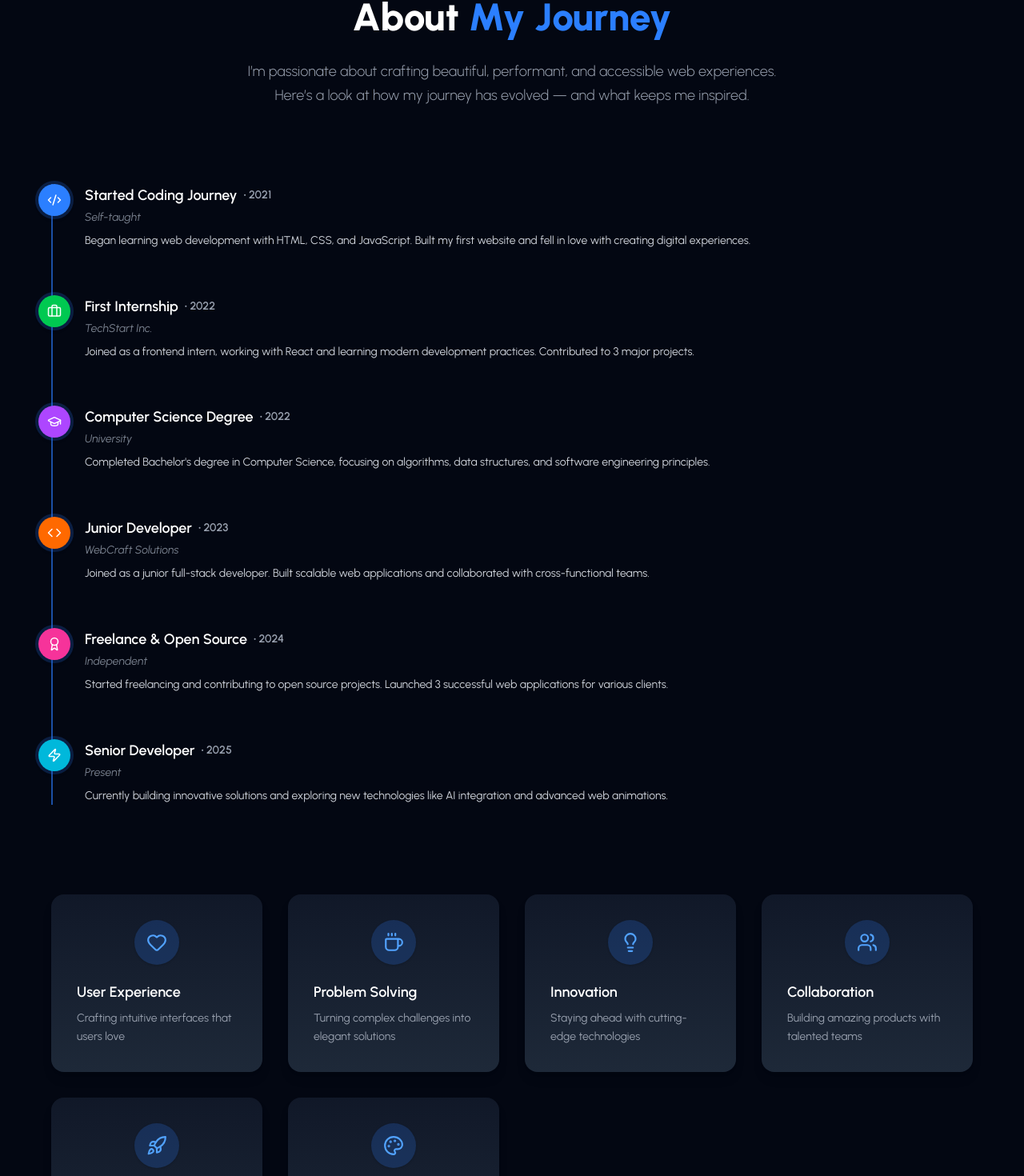
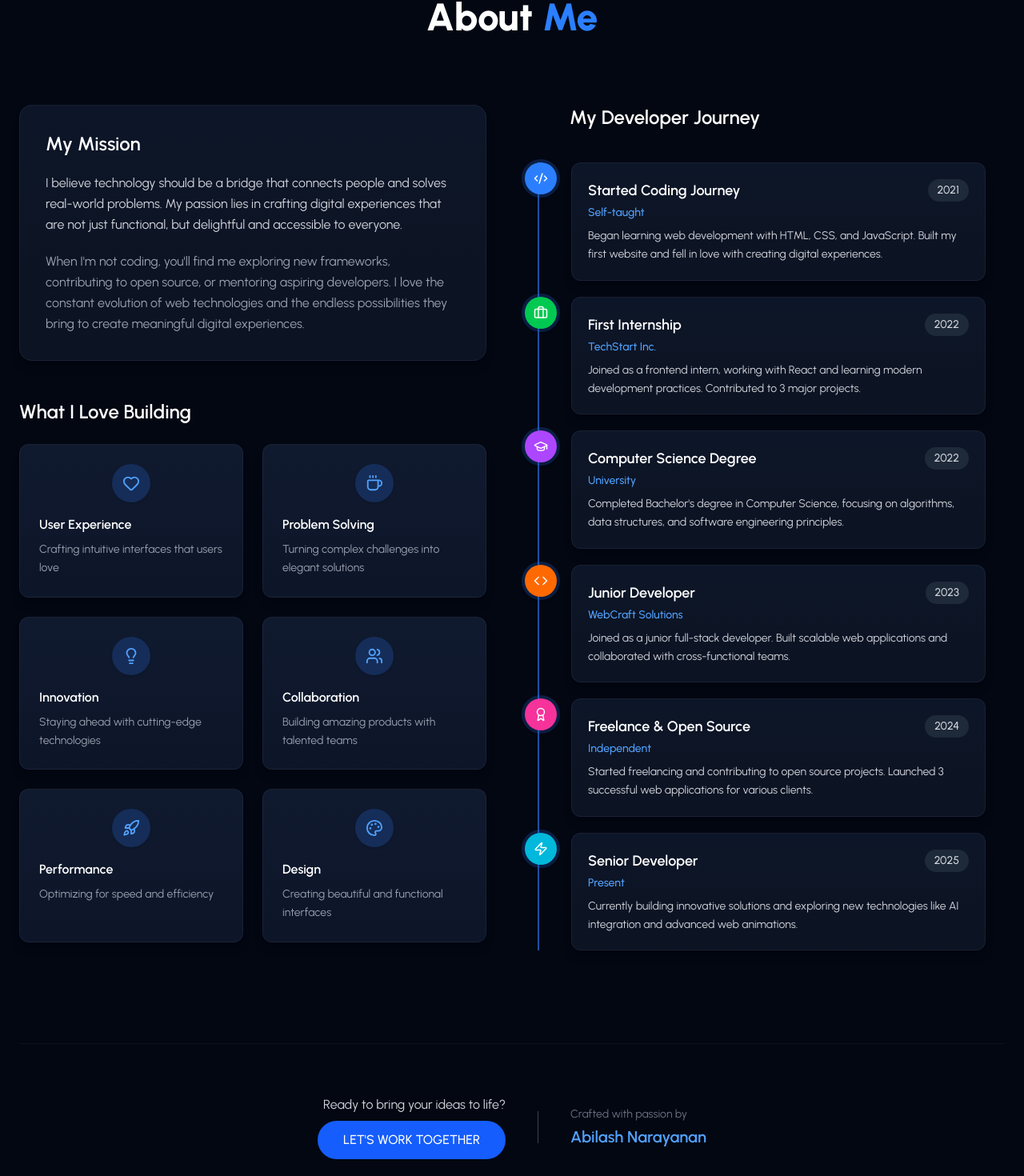
Before and after one commit to abilashhhh/react-portfolio, a React (Vite) app: page / in a window 1280 px wide. Shown: the part 4015-5485 px from the top of the page at 80% size. Built offline with nearby package versions, Linux system fonts and the light colour scheme.

Commit message:
About sec updated

```diff
--- a/src/components/Sections/AboutSection.jsx
+++ b/src/components/Sections/AboutSection.jsx
@@ -13,14 +13,14 @@ const AboutSection = () => {
         isDarkMode ? "bg-gray-950 text-white" : "bg-gray-50 text-gray-900"
       }`}
     >
-      <div className="max-w-6xl mx-auto relative z-10">
+      <div className="max-w-7xl mx-auto relative z-10">
         {/* Header */}
         <motion.div
           initial="hidden"
           whileInView="visible"
           viewport={{ once: true, amount: 0.3 }}
           variants={containerVariants}
-          className="text-center mb-24"
+          className="text-center mb-20"
         >
           <motion.p
             variants={itemVariants}
@@ -35,63 +35,176 @@ const AboutSection = () => {
             variants={itemVariants}
             className="text-4xl md:text-5xl font-extrabold mb-6 leading-tight"
           >
-            About <span className="text-blue-500">My Journey</span>
+            About <span className="text-blue-500">Me</span>
           </motion.h2>
+        </motion.div>
+
+        {/* Main About Section */}
+        <div className="grid lg:grid-cols-2 gap-16 mb-24 items-start">
+          {/* Left Column: My Mission + Passions */}
+          <div>
+            {/* My Mission */}
+            <motion.div
+              initial={{ opacity: 0, y: 50 }}
+              whileInView={{ opacity: 1, y: 0 }}
+              transition={{ duration: 0.7, ease: "easeOut" }}
+              viewport={{ once: true, amount: 0.3 }}
+              className={`p-8 rounded-2xl mb-12 transition-all duration-500 ease-in-out hover:-translate-y-1 ${
+                isDarkMode
+                  ? "bg-gradient-to-b from-[#0d1628] to-[#0c1322] border border-gray-700/30 shadow-lg hover:shadow-blue-500/10"
+                  : "bg-gradient-to-b from-white to-gray-100 shadow-md hover:shadow-lg"
+              }`}
+            >
+              <motion.h3
+                initial={{ opacity: 0, y: 20 }}
+                whileInView={{ opacity: 1, y: 0 }}
+                transition={{ duration: 0.6, delay: 0.2 }}
+                className="text-2xl font-semibold mb-5"
+              >
+                My Mission
+              </motion.h3>
 
               <motion.p
-            variants={itemVariants}
-            className={`text-lg leading-relaxed max-w-2xl mx-auto font-light ${
+                initial={{ opacity: 0, y: 20 }}
+                whileInView={{ opacity: 1, y: 0 }}
+                transition={{ duration: 0.6, delay: 0.3 }}
+                className={`text-base leading-relaxed mb-5 ${
+                  isDarkMode ? "text-gray-300" : "text-gray-700"
+                }`}
+              >
+                I believe technology should be a bridge that connects people and
+                solves real-world problems. My passion lies in crafting digital
+                experiences that are not just functional, but delightful and
+                accessible to everyone.
+              </motion.p>
+
+              <motion.p
+                initial={{ opacity: 0, y: 20 }}
+                whileInView={{ opacity: 1, y: 0 }}
+                transition={{ duration: 0.6, delay: 0.4 }}
+                className={`text-base leading-relaxed ${
                   isDarkMode ? "text-gray-400" : "text-gray-600"
                 }`}
               >
-            I’m passionate about crafting beautiful, performant, and accessible
-            web experiences. Here’s a look at how my journey has evolved — and
-            what keeps me inspired.
+                When I'm not coding, you'll find me exploring new frameworks,
+                contributing to open source, or mentoring aspiring developers. I
+                love the constant evolution of web technologies and the endless
+                possibilities they bring to create meaningful digital
+                experiences.
               </motion.p>
             </motion.div>
 
-        {/* Timeline Section */}
+            {/* What I Love Building */}
+            <motion.div
+              initial={{ opacity: 0, y: 50 }}
+              whileInView={{ opacity: 1, y: 0 }}
+              transition={{ duration: 0.7, ease: "easeOut" }}
+              viewport={{ once: true, amount: 0.2 }}
+            >
+              <h3 className="text-2xl font-semibold mb-6">
+                What I Love Building
+              </h3>
+
+              <div className="grid sm:grid-cols-2 gap-6">
+                {PASSIONS.map((passion, index) => (
+                  <motion.div
+                    key={index}
+                    initial={{ opacity: 0, y: 30 }}
+                    whileInView={{ opacity: 1, y: 0 }}
+                    transition={{ duration: 0.5, delay: index * 0.1 }}
+                    viewport={{ once: true }}
+                    className={`p-6 rounded-xl transition-all duration-500 ease-in-out hover:-translate-y-2 ${
+                      isDarkMode
+                        ? "bg-gradient-to-b from-[#101a2f] to-[#0d1528] border border-gray-700/30 shadow-lg hover:shadow-blue-500/10"
+                        : "bg-gradient-to-b from-white to-gray-100 shadow-md hover:shadow-lg"
+                    }`}
+                  >
+                    <div
+                      className={`mx-auto mb-4 w-12 h-12 rounded-full flex items-center justify-center shadow-sm transition-transform duration-300 ease-in-out hover:scale-110 ${
+                        isDarkMode ? "bg-blue-500/20" : "bg-blue-100"
+                      }`}
+                    >
+                      <passion.icon
+                        size={22}
+                        className={`${
+                          isDarkMode ? "text-blue-400" : "text-blue-600"
+                        }`}
+                      />
+                    </div>
+
+                    <h4 className="text-base font-semibold mb-2">
+                      {passion.title}
+                    </h4>
+                    <p
+                      className={`text-sm leading-relaxed ${
+                        isDarkMode ? "text-gray-400" : "text-gray-600"
+                      }`}
+                    >
+                      {passion.description}
+                    </p>
+                  </motion.div>
+                ))}
+              </div>
+            </motion.div>
+          </div>
+
+          {/* Right Column: Developer Journey */}
+          <motion.div>
+            <motion.h3
+              variants={itemVariants}
+              className="text-2xl font-semibold mb-10 pl-10"
+            >
+              My Developer Journey
+            </motion.h3>
+
             <motion.div
               initial="hidden"
               whileInView="visible"
               viewport={{ once: true, amount: 0.3 }}
               variants={containerVariants}
-          className="relative border-l-2 border-blue-500/60 pr-6 mb-28 transition-all duration-700 ease-in-out"
+              className="relative border-l-2 border-blue-500/60 pr-6 transition-all duration-700 ease-in-out"
             >
               {JOURNEY_STEPS.map((step, index) => (
                 <motion.div
                   key={index}
                   variants={itemVariants}
                   transition={{ duration: 0.5, ease: "easeOut" }}
-              className="mb-14 relative group"
+                  className="mb-5 relative group"
                 >
-              {/* Timeline Dot */}
                   <div
                     className={`ml-7 absolute -left-[46px] w-10 h-10 flex items-center justify-center rounded-full shadow-md ring-4 ring-blue-500/20 transition-transform duration-300 ease-in-out group-hover:scale-110 ${step.color}`}
                   >
                     <step.icon size={18} className="text-white" />
                   </div>
 
-              {/* Step Content */}
-              <div className="ml-10 transition-all duration-500 ease-in-out hover:translate-x-1">
-                <h4 className="text-lg font-semibold mb-1 flex items-center gap-2">
-                  {step.title}
-                  <span
-                    className={`text-sm ${
-                      isDarkMode ? "text-gray-400" : "text-gray-600"
+                  <div
+                    className={`ml-10 relative p-5 rounded-xl transition-all duration-500 hover:-translate-y-1 ${
+                      isDarkMode
+                        ? "bg-linear-to-b from-[#0d1628] to-[#0c1322] border border-gray-700/30 shadow-lg hover:shadow-blue-500/10"
+                        : "bg-white shadow-md hover:shadow-lg"
                     }`}
                   >
-                    • {step.year}
-                  </span>
-                </h4>
+                    <div
+                      className={`absolute top-5 right-5 px-3 py-1 rounded-full text-sm font-medium ${
+                        isDarkMode
+                          ? "bg-gray-800 text-gray-300"
+                          : "bg-gray-100 text-gray-700"
+                      }`}
+                    >
+                      {step.year}
+                    </div>
 
+                    <h4 className="text-lg font-semibold mb-1">{step.title}</h4>
+
+                    {step.company && (
                       <p
-                  className={`text-sm italic mb-2 ${
-                    isDarkMode ? "text-gray-400/80" : "text-gray-500"
+                        className={`text-sm font-medium mb-2 ${
+                          isDarkMode ? "text-blue-400" : "text-blue-600"
                         }`}
                       >
                         {step.company}
                       </p>
+                    )}
 
                     <p
                       className={`text-sm leading-relaxed ${
@@ -104,77 +217,65 @@ const AboutSection = () => {
                 </motion.div>
               ))}
             </motion.div>
-
-        {/* Passions Grid */}
-        <motion.div
-          initial="hidden"
-          whileInView="visible"
-          viewport={{ once: true, amount: 0.2 }}
-          variants={containerVariants}
-          className="grid sm:grid-cols-2 lg:grid-cols-4 gap-8"
-        >
-          {PASSIONS.map((passion, index) => (
-            <motion.div
-              key={index}
-              variants={itemVariants}
-              transition={{ duration: 0.5, ease: "easeOut" }}
-              className={`p-8 rounded-2xl shadow-lg transition-all duration-500 ease-in-out transform hover:-translate-y-2 hover:shadow-xl ${
-                isDarkMode
-                  ? "bg-gradient-to-b from-gray-900 to-gray-800 hover:from-gray-800 hover:to-gray-700"
-                  : "bg-gradient-to-b from-white to-gray-100 hover:from-gray-50 hover:to-white"
-              }`}
-            >
-              <div
-                className={`mx-auto mb-5 w-14 h-14 rounded-full flex items-center justify-center shadow-sm transition-transform duration-300 ease-in-out hover:scale-110 ${
-                  isDarkMode ? "bg-blue-500/20" : "bg-blue-100"
-                }`}
-              >
-                <passion.icon
-                  size={26}
-                  className={`${
-                    isDarkMode ? "text-blue-400" : "text-blue-600"
-                  }`}
-                />
-              </div>
-
-              <h4 className="text-lg font-semibold mb-2">{passion.title}</h4>
-              <p
-                className={`text-sm leading-relaxed ${
-                  isDarkMode ? "text-gray-400" : "text-gray-600"
-                }`}
-              >
-                {passion.description}
-              </p>
-            </motion.div>
-          ))}
           </motion.div>
         </div>
 
-      {/* Digital Signature Section */}
+        {/* Bottom CTA + Signature */}
         <motion.div
           initial="hidden"
           whileInView="visible"
           viewport={{ once: true }}
+          variants={containerVariants}
+          className="flex flex-col sm:flex-row items-center justify-center gap-6 sm:gap-10 pt-16 border-t border-gray-700/20"
+        >
+          <motion.div
             variants={itemVariants}
-        className="text-center pt-24"
+            className="text-center sm:text-right"
           >
             <p
-          className={`text-sm mb-2 ${
+              className={`text-base mb-2 ${
+                isDarkMode ? "text-gray-300" : "text-gray-700"
+              }`}
+            >
+              Ready to bring your ideas to life?
+            </p>
+            <a
+              href="#contact"
+              className="inline-block px-8 py-3 rounded-full text-white font-medium bg-blue-600 hover:bg-blue-700 transition-all duration-300"
+            >
+              LET'S WORK TOGETHER
+            </a>
+          </motion.div>
+
+          <div
+            className={`hidden sm:block h-10 w-px ${
+              isDarkMode ? "bg-gray-700" : "bg-gray-300"
+            }`}
+          />
+
+          <motion.div
+            variants={itemVariants}
+            className="text-center sm:text-left"
+          >
+            <p
+              className={`text-sm mb-1 ${
                 isDarkMode ? "text-gray-500" : "text-gray-600"
               }`}
             >
               Crafted with passion by
             </p>
             <h3
-          className={`text-2xl font-semibold ${
+              className={`text-xl font-semibold ${
                 isDarkMode ? "text-blue-400" : "text-blue-600"
               }`}
             >
               Abilash Narayanan
             </h3>
           </motion.div>
+        </motion.div>
+      </div>
 
-      {/* Soft gradient background overlay */}
+      {/* Background */}
       <div
         className={`absolute inset-0 -z-10 transition-colors duration-700 ease-in-out ${
           isDarkMode
```
Lines whose indentation alone changed are shown as unchanged.
